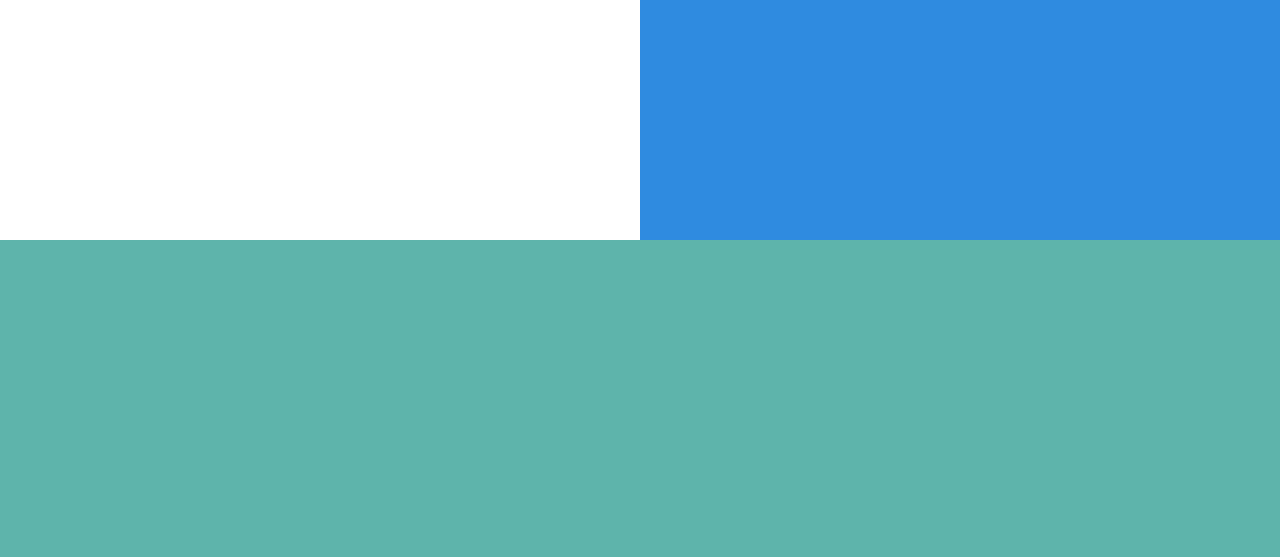
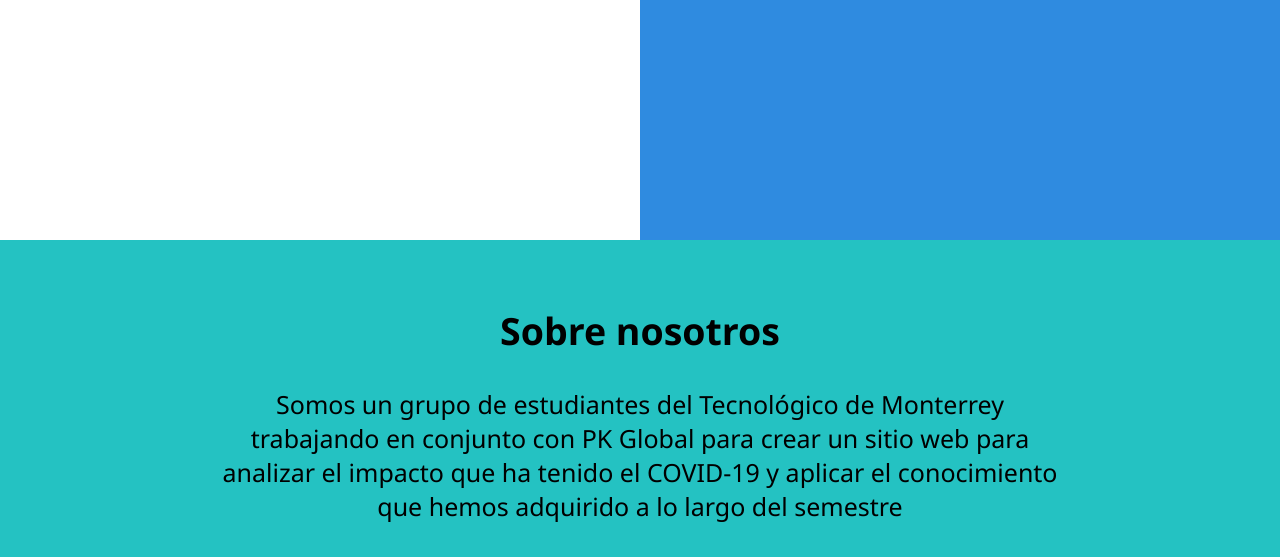
Before and after one commit to GmoWilliams/CoronAnalyst, a PHP site: page /welcome.html in a window 1280 px wide; the page is wider, and only the part inside the window is pictured. Shown: the part 1527-2084 px from the top of that part. Before the commit the page ends 1767 px from the top of that part, so only its background shows below. Run offline with PHP 8.4, Linux system fonts and the light colour scheme.

Commit message:
About Us

```diff
--- a/loginNuevo/css/welcome2.css
+++ b/loginNuevo/css/welcome2.css
@@ -14,6 +14,8 @@ body {
     font-family: 'Segoe UI';
     font-size: 25px;
 }
+
+
 
 /* Input boxes Register*/
 .form input {
@@ -113,8 +115,14 @@ body {
     position: absolute;
     top: 650px;
     margin: 60vh auto;
-    color: #fff;
+    color: rgb(9, 199, 202);
     font-size: 50px;
+}
+
+.bottom {
+    background-color: #24c2c2;
+    text-align: center;
+
 }
 
 .left-section .cover h3 {
--- a/welcome.html
+++ b/welcome.html
@@ -58,5 +58,17 @@
     </div>
     <script src="loginNuevo/js/main.js"></script>
 
+    <section class = "bottom">
+        <br>
+        <h2> Sobre nosotros</h2>
+        <body > Somos un grupo de estudiantes del Tecnológico de Monterrey <br>
+            trabajando en conjunto con PK Global para crear un sitio web para <br>
+            analizar el impacto que ha tenido el COVID-19 y aplicar el conocimiento <br>
+            que hemos adquirido a lo largo del semestre <br>
+
+        </body>
+        <br>
+    </section>
+
 </body>
 </html>
```
